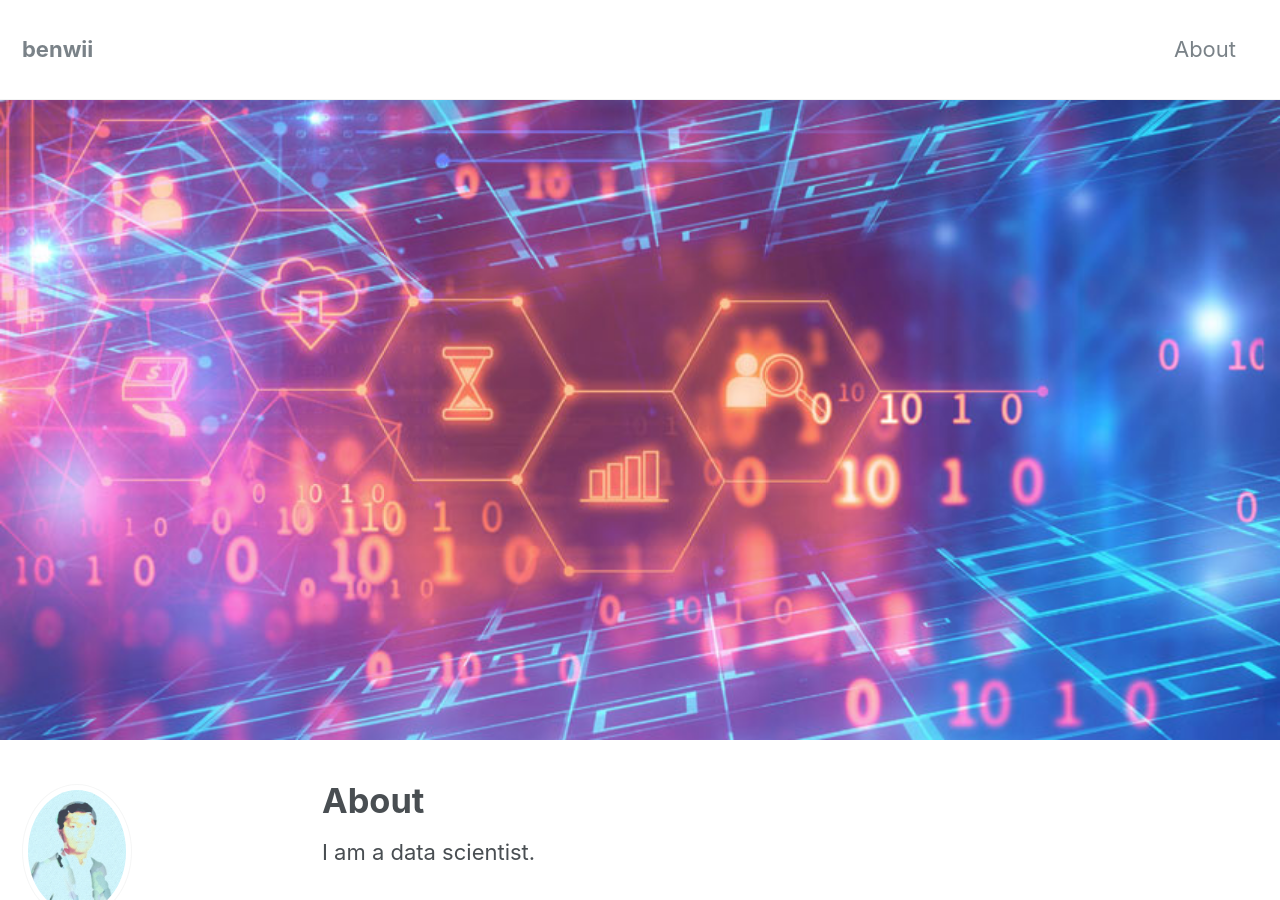
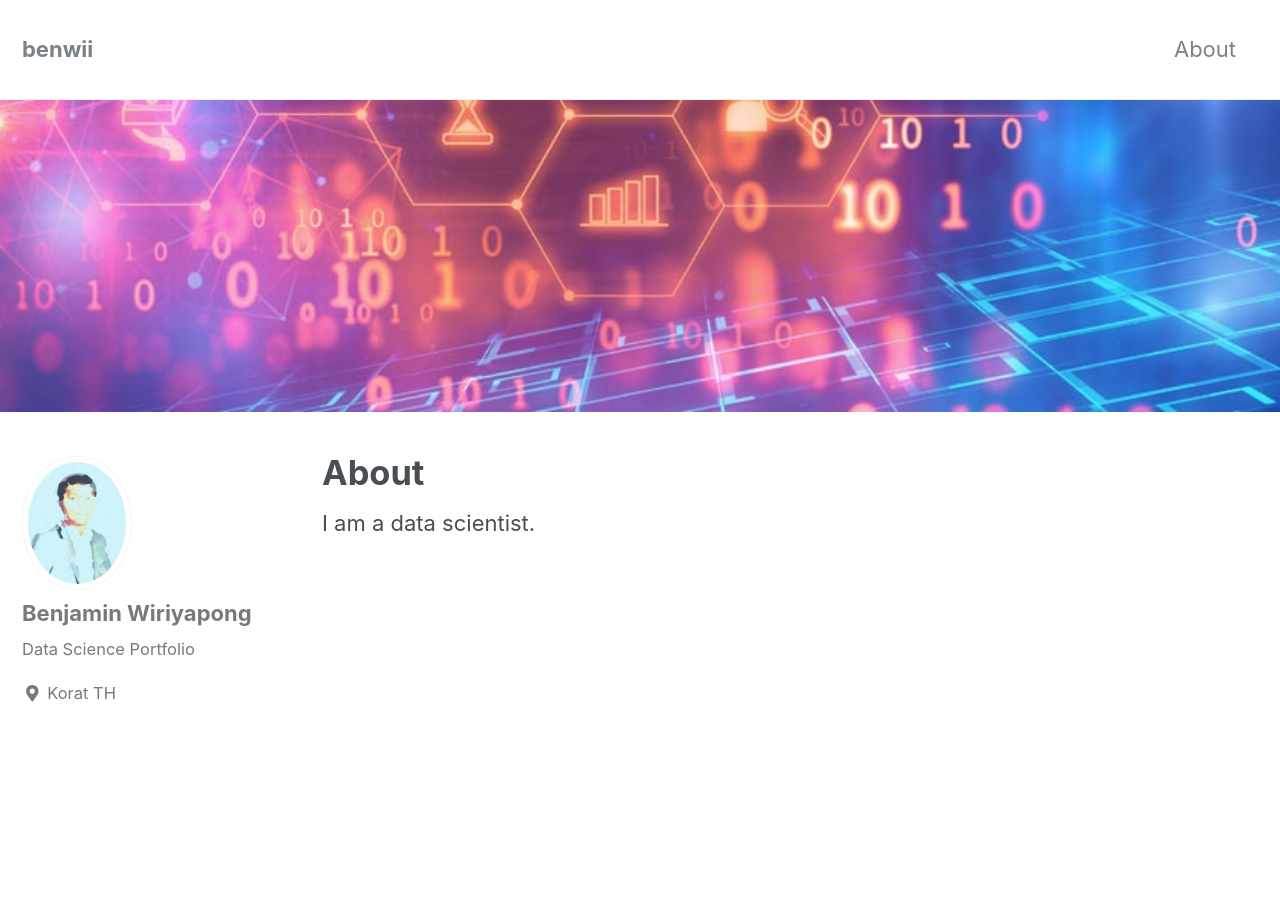
Before and after one commit to benjaminsw/benjaminsw.github.io, a Jekyll site: the page built from _pages/about.md, in a window 1280 px wide and 900 px high. Built offline with Jekyll 4.4.1, drawn with Linux system fonts in a browser that asks for light colours; nearby versions of some CDN libraries.

Commit message:
update header image

```diff
--- a/_pages/about.md
+++ b/_pages/about.md
@@ -2,6 +2,6 @@
 title: "About"
 permalink: /about/
 header:
-  image: "/images/digital-transition.jpg"
+  image: "/images/digital-transition2.jpg"
 ---
 I am a data scientist.
--- a/index.html
+++ b/index.html
@@ -2,5 +2,5 @@
 layout: home
 author_profile: true
 header:
-  image: "/images/digital-transition.jpg"
+  image: "/images/digital-transition2.jpg"
 ---
```
Also changed, not shown: images/digital-transition2.jpg (added).
